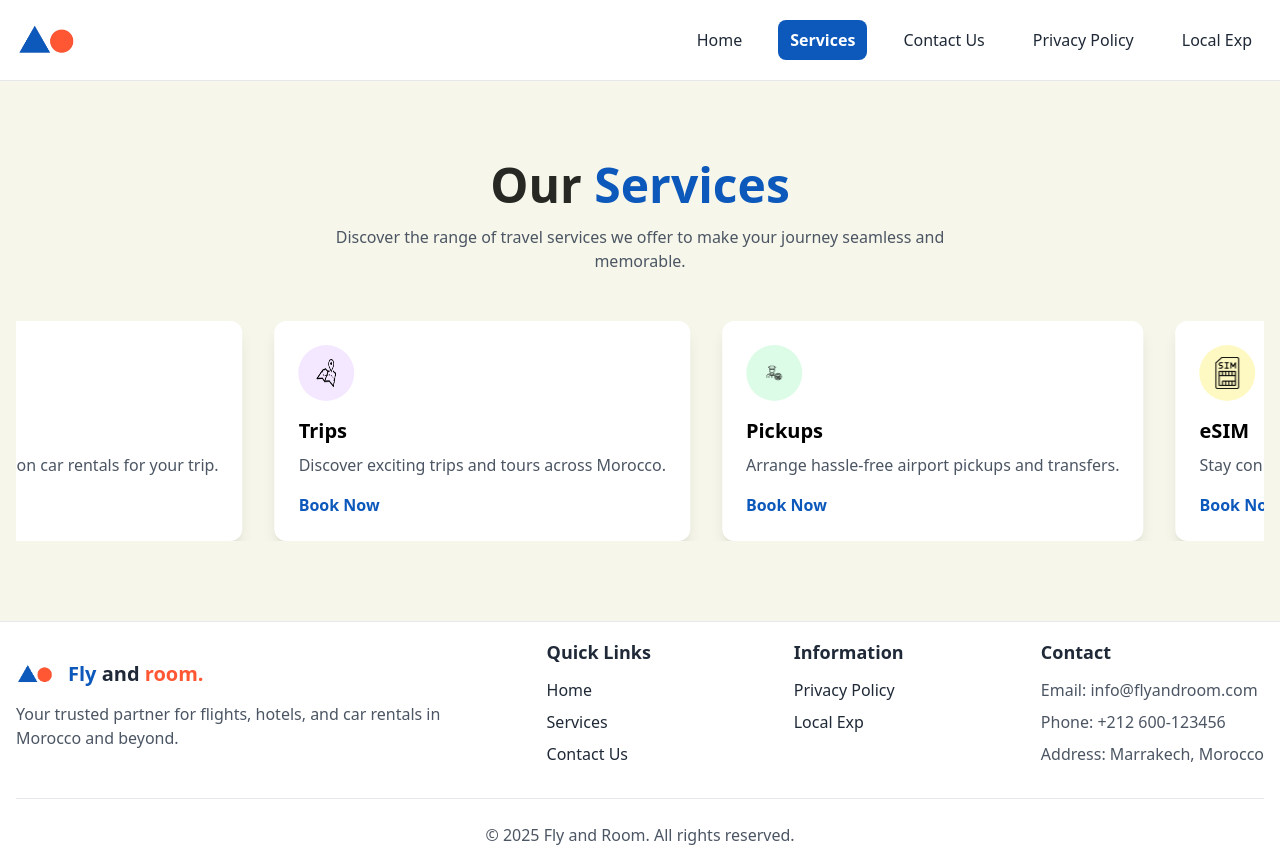
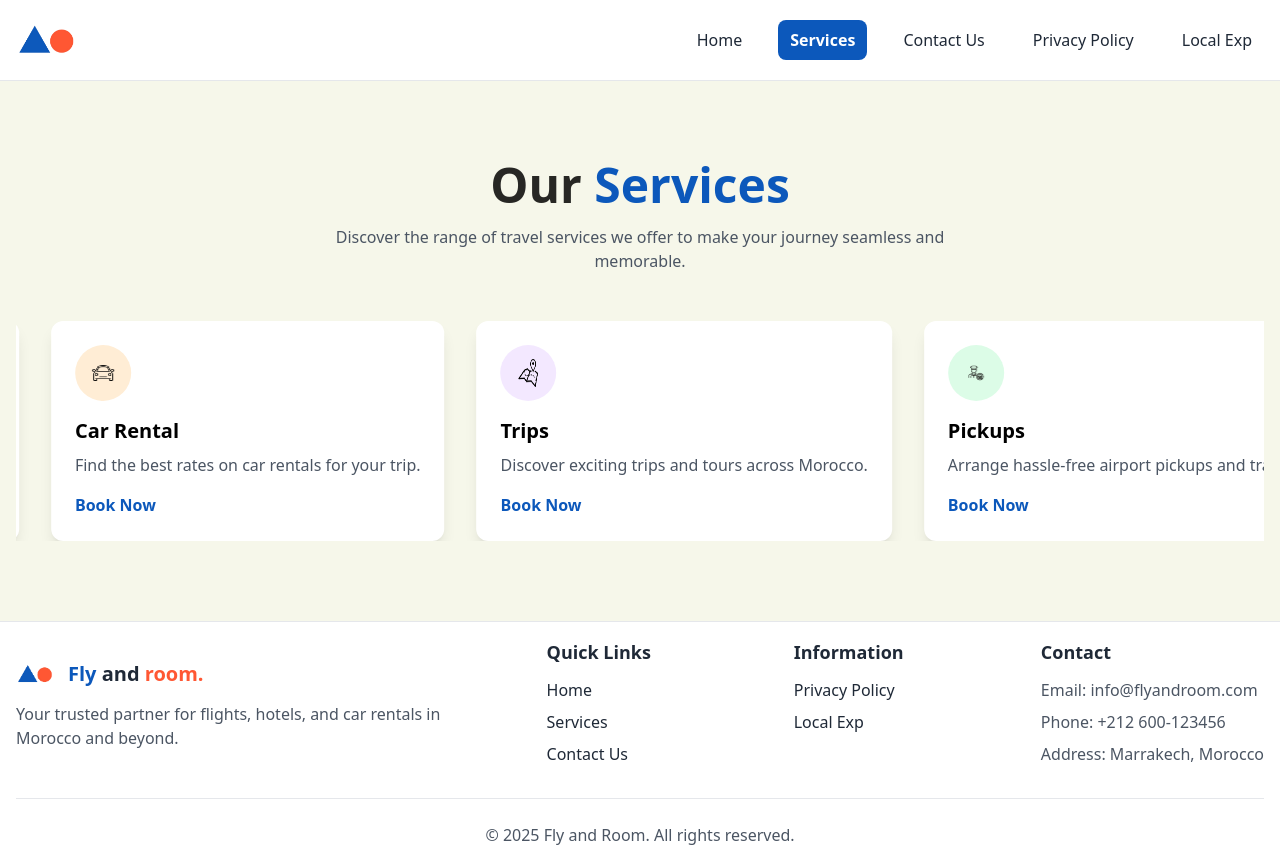
Before and after one commit to noss101/fly-and-room, a React (Vite) app: page /services in a window 1280 px wide. Built offline with nearby package versions, Linux system fonts and the light colour scheme; a web font is replaced by a local one.

Commit message:
Enhance service cards scroll

```diff
--- a/src/components/sections/ServicesSection.jsx
+++ b/src/components/sections/ServicesSection.jsx
@@ -49,6 +49,14 @@ const ServicesSection = () => {
           <Link
             key={index}
             to={service.link}
+            onClick={() => {
+              const el = document.getElementById('booking-widget');
+              if (el) {
+                el.scrollIntoView({ behavior: 'smooth' });
+              } else {
+                window.scrollTo({ top: 0, behavior: 'smooth' });
+              }
+            }}
             className="bg-white rounded-xl shadow-lg p-6 transition-transform hover:scale-[1.02]"
           >
           <div
--- a/tailwind.config.cjs
+++ b/tailwind.config.cjs
@@ -22,7 +22,7 @@ module.exports = {
       },
       animation: {
         'slide-left': 'slide-left 1s ease-in-out',
-        marquee: 'marquee 20s linear infinite',
+        marquee: 'marquee 30s linear infinite',
       },
     },
   },
```
